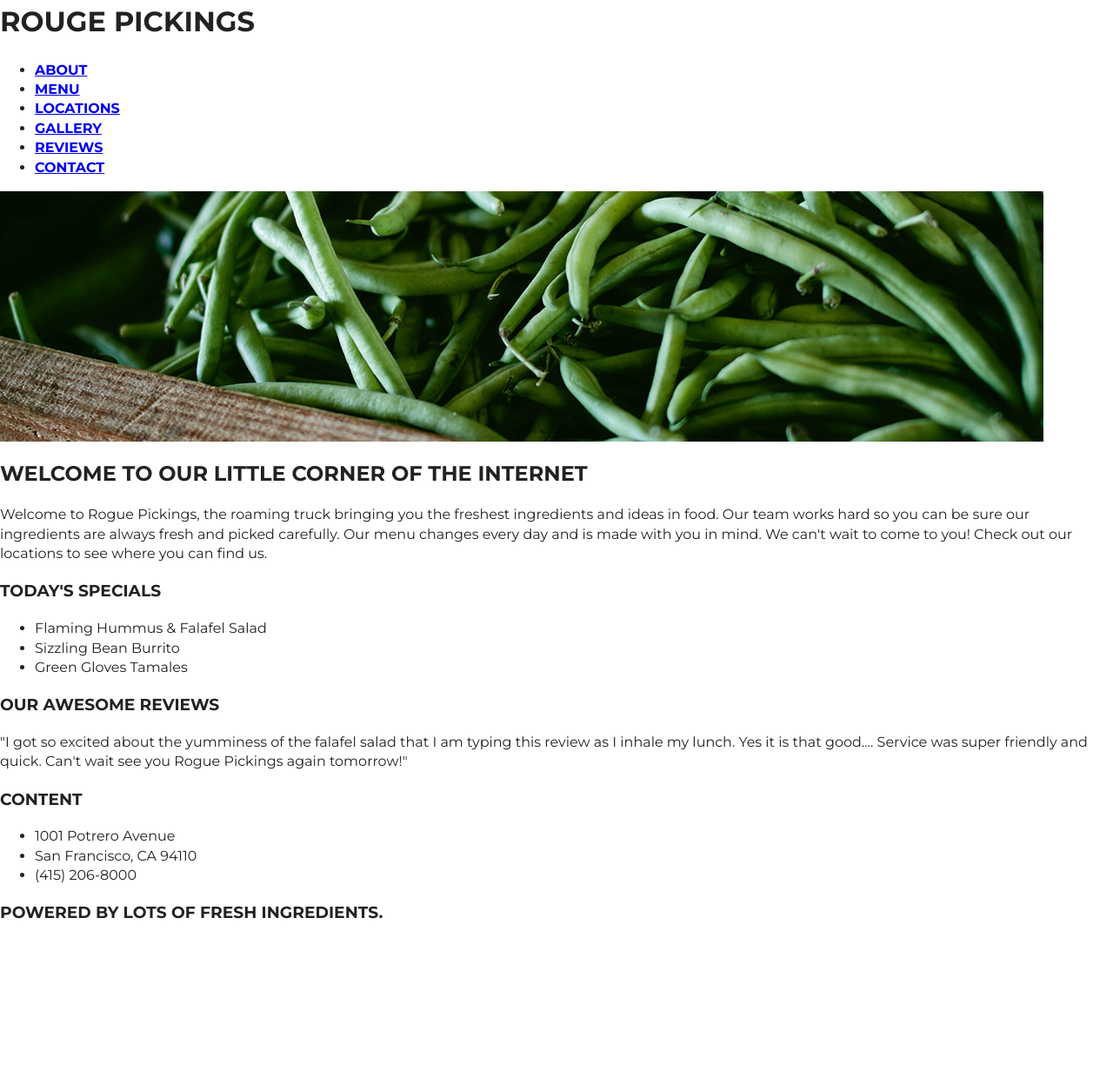
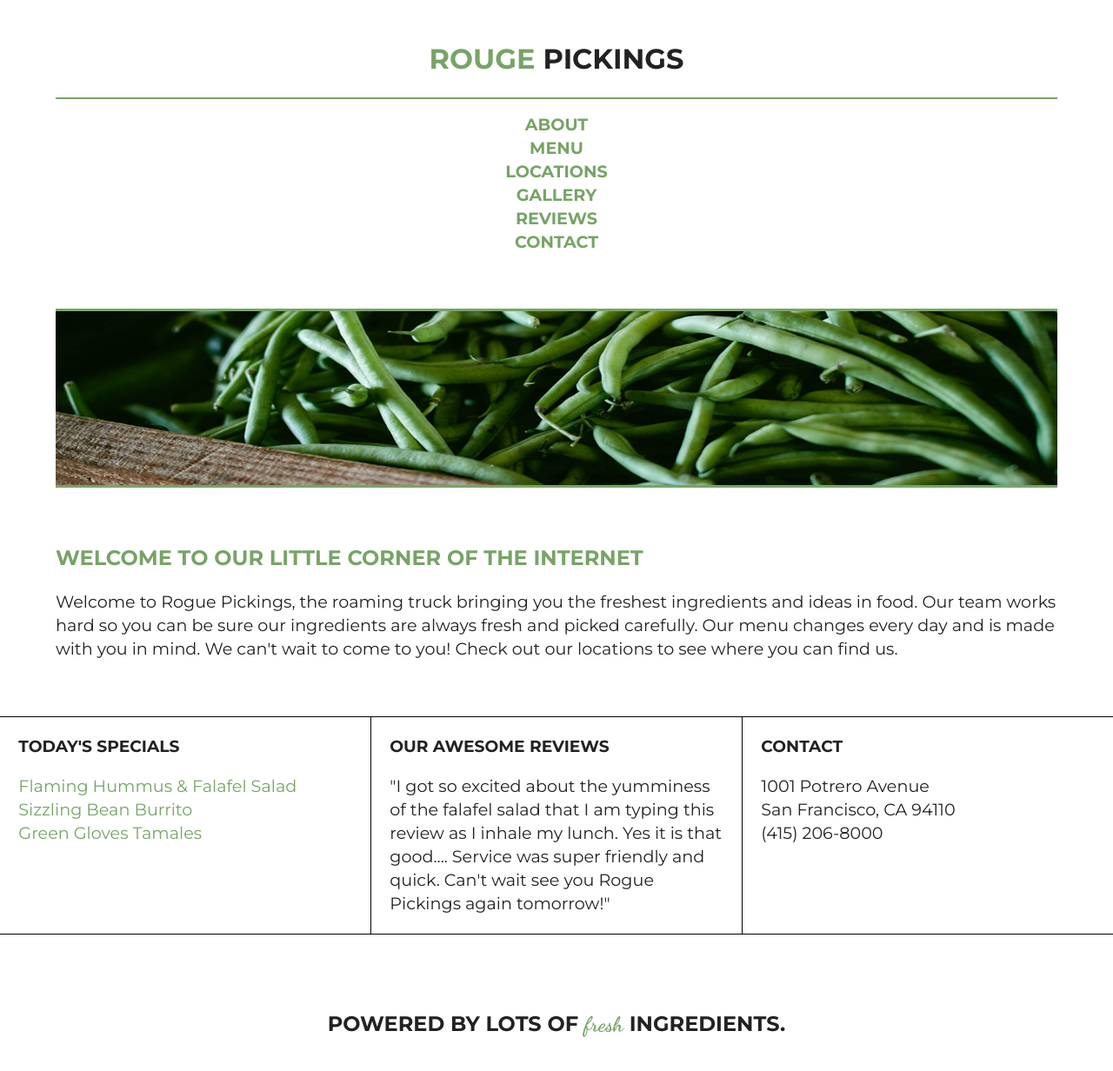
Before and after one commit to hrocco25/rougue-pickings-responsive-2, a plain HTML site: page index.html in a window 1280 px wide. Shown: the part 18-1250 px from the top of the page at 87% size. Before the commit the page ends 1100 px from the top, so only its background shows below. Drawn offline with nearby package versions, Linux system fonts and the light colour scheme.

Commit message:
tablet format

```diff
--- a/css/main.css
+++ b/css/main.css
@@ -105,10 +105,92 @@ textarea {
      font-family: 'Montserrat', sans-serif;
    }
 
+   .content-wrapper{
+     margin: 5%;
+
+   }
+
    h1, h2, h3, nav{
      font-weight: 700;
      text-transform: uppercase;
     }
+
+    h1 span, nav, h2 span, #about h2, #specials li, footer span{
+      color: #77a466;
+    }
+
+    li{
+      list-style: none;
+    }
+
+    #specials, #reviews, #contact{
+      text-align: center;
+      border-top: .04em solid black;
+    }
+
+    ul{
+      padding: 0;
+    }
+
+    /*Header*/
+
+    header h1{
+      text-align: center;
+
+    }
+
+    .divider{
+      border-bottom: solid .15em #77a466;
+    }
+
+    nav ul{
+      padding:0;
+    }
+
+    li a{
+      display: flex;
+      justify-content: center;
+      align-items: center;
+      text-decoration: none;
+      color: #77a466;
+    }
+
+    /*main*/
+
+    main img{
+      max-height: 80px;
+      width: 100%;
+      border-top: #77a466 solid .2em;
+      border-bottom:#77a466 solid .2em;
+    }
+
+    /*about*/
+
+    #about{
+      text-align: center;
+    }
+
+    /*footer*/
+
+    footer h2{
+      text-align: center;
+      margin-top: 15%;
+      margin-bottom: 10%;
+    }
+
+    footer span{
+      font-family: 'Dancing Script', cursive;
+      font-weight: 700;
+      text-transform: lowercase;
+    }
+
+
+
+
+
+
+
+
 
 
 
@@ -208,6 +290,62 @@ textarea {
   /* Style adjustments for viewports that meet the condition */
 }
 
+@media only screen and (min-width: 768px) {
+  /*tablet styles*/
+
+  /*general styles*/
+
+  p, li{
+    font-size: 1.2em;
+  }
+
+  #specials, #reviews, #contact{
+    border: none;
+    width: 33.33%;
+    border-bottom: .05em black solid;
+    border-top: .05em black solid;
+    text-align: left;
+    }
+
+
+
+  /*main*/
+
+  main img{
+    max-height: 200px;
+  }
+
+  /*about*/
+
+  #about{
+    text-align: left;
+  }
+
+  /*reivews*/
+
+  #reviews{
+    border-right: .05em solid black;
+    border-left: .05em solid black;
+  }
+
+  /*bottom*/
+
+  .bottom{
+    display: flex;
+
+  }
+
+  /*footer*/
+
+  footer h2{
+    margin-top: 7.5%;
+    margin-bottom: 5%;
+  }
+
+
+
+}
+
 @media print,
   (-webkit-min-device-pixel-ratio: 1.25),
   (min-resolution: 1.25dppx),
--- a/index.html
+++ b/index.html
@@ -15,6 +15,7 @@
   <link rel="stylesheet" href="css/main.css">
 
   <!--Google fonts-->
+  <link href="https://fonts.googleapis.com/css?family=Dancing+Script:400,700&display=swap" rel="stylesheet">
   <link href="https://fonts.googleapis.com/css?family=Montserrat:400,700&display=swap" rel="stylesheet">
 
 
@@ -60,6 +61,8 @@
       </div>
     </section>
 
+    <section class="bottom">
+
     <section id="specials">
       <div class="content-wrapper">
         <h3>Today's Specials</h3>
@@ -80,7 +83,7 @@
 
     <section id="contact">
       <div class="content-wrapper">
-        <h3>Content</h3>
+        <h3>Contact</h3>
         <ul>
           <li>1001 Potrero Avenue</li>
           <li>San Francisco, CA 94110</li>
@@ -89,9 +92,11 @@
       </div>
     </section>
 
+    </section>
+
     <footer>
       <div class="content-wrapper">
-        <h3>Powered by lots of <span>fresh</span> ingredients.</h3>
+        <h2>Powered by lots of <span>fresh</span> ingredients.</h3>
       </div>
     </footer>
 
```
